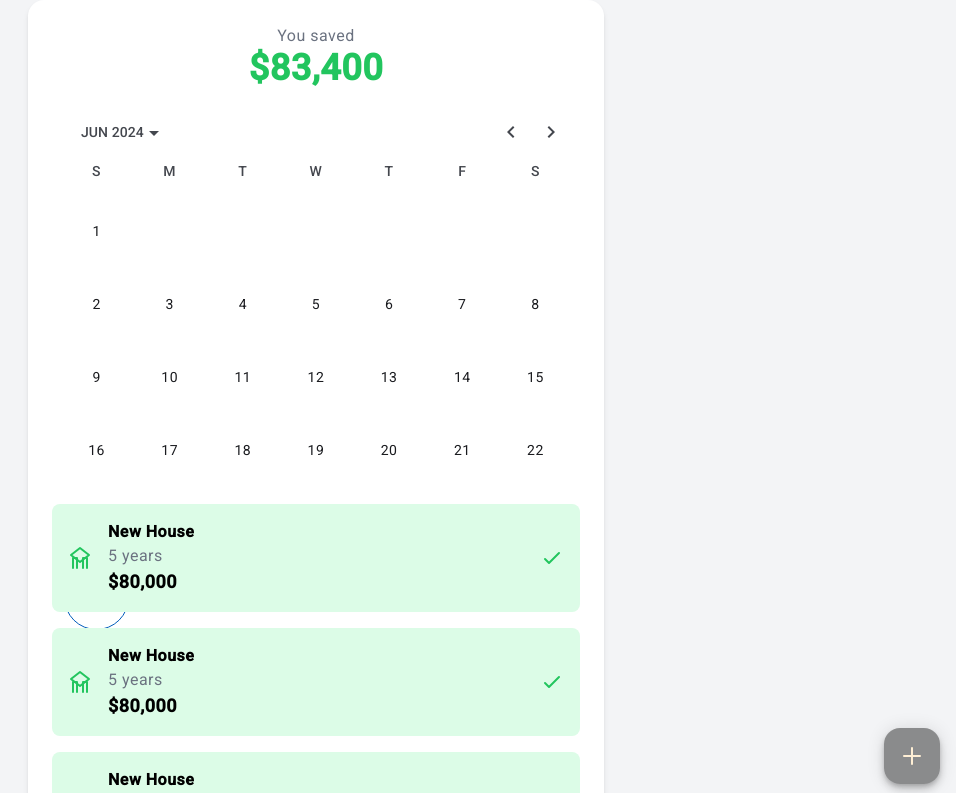
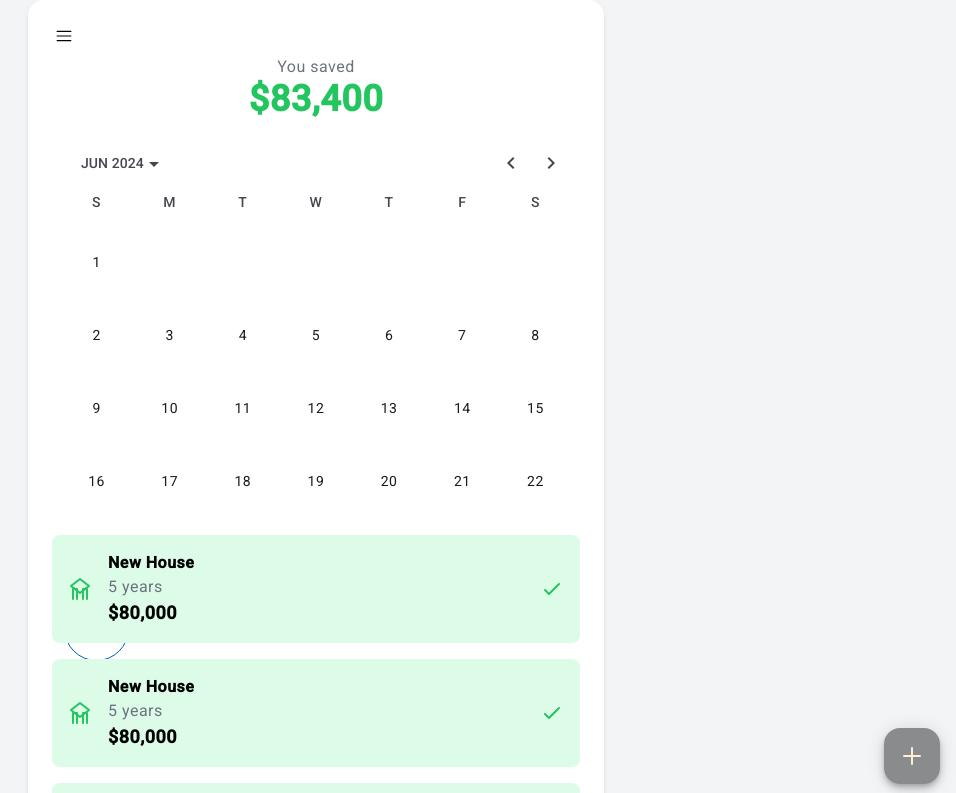
Before and after one commit to prashiln79/money-manager, an Angular app: page / in a window 1280 px wide. Shown: the top 793 px of the page, without its empty margins (324-1280 px from the left). Built offline with nearby package versions, Linux system fonts and the light colour scheme.

Commit message:
icon setup added

```diff
--- a/angular.json
+++ b/angular.json
@@ -36,7 +36,8 @@
               {
                 "glob": "**/*",
                 "input": "public"
-              }
+              },
+              "src/assets"
             ],
             "styles": [
               "@angular/material/prebuilt-themes/azure-blue.css",
--- a/src/app/app.component.html
+++ b/src/app/app.component.html
@@ -1,11 +1,16 @@
+
 <div class="bg-gray-100 flex items-center justify-center min-h-screen">
+
     <div class="bg-white rounded-2xl shadow-md p-6 w-full max-w-sm md:max-w-md lg:max-w-lg xl:max-w-xl min-h-[97vh]">
+        <header class="header">
+            <mat-icon svgIcon="menu-hamburger"></mat-icon>
+        </header>
         <div class="text-center mb-6">
           <div class="text-gray-500">You saved</div>
           <div class="text-4xl font-bold text-green-500">$83,400</div>
       </div>
         <!-- <mat-card class="demo-inline-calendar-card" > -->
-            <mat-calendar style="width: 100%;height: 47vh;background-color: transparent;"></mat-calendar>
+            <mat-calendar style="width: 100%;max-height: 47vh;background-color: transparent;"></mat-calendar>
         <!-- </mat-card> -->
 
         <div class="mt-4" style=" z-index: 100000; position: relative;max-height: 80vh;overflow-y: auto;">
--- a/src/app/app.module.ts
+++ b/src/app/app.module.ts
@@ -12,6 +12,8 @@ import { MatIconModule } from '@angular/material/icon';
 import { MatProgressBarModule } from '@angular/material/progress-bar';
 import {MatDatepickerModule} from '@angular/material/datepicker';
 import { MatNativeDateModule } from '@angular/material/core';
+import { IconModule } from './icon.module';
+import { HttpClientModule } from '@angular/common/http';
 
 
 @NgModule({
@@ -28,7 +30,9 @@ import { MatNativeDateModule } from '@angular/material/core';
     MatButtonModule,
     MatProgressBarModule,
     MatDatepickerModule,
-    MatNativeDateModule
+    MatNativeDateModule,
+    HttpClientModule,
+    IconModule
   ],
   providers: [
     provideAnimationsAsync(),
--- /dev/null
+++ b/src/app/icon.module.ts
@@ -0,0 +1,23 @@
+import { NgModule } from '@angular/core';
+import { CommonModule } from '@angular/common';
+import { MatIconRegistry } from '@angular/material/icon';
+import { DomSanitizer } from '@angular/platform-browser';
+
+
+
+@NgModule()
+export class IconModule {
+
+  constructor(private matIconRegistry: MatIconRegistry, private domSanitizer: DomSanitizer) {
+    // <----- Register custom icon sets  ----->
+    this.matIconRegistry.addSvgIconSet(
+      this.domSanitizer.bypassSecurityTrustResourceUrl('assets/icon/system-uicons.svg')
+    );
+
+     // <----- Register individual icon <mat-icon svgIcon="test"></mat-icon>----->
+    this.matIconRegistry.addSvgIcon(
+      'test',
+      this.domSanitizer.bypassSecurityTrustResourceUrl('assets/icon/test.svg')
+    );
+  }
+ }
```
Also changed, not shown: src/app/app.component.scss (line endings or trailing spaces), src/assets/icon/system-uicons.svg (added), src/assets/icon/test.svg (added).
